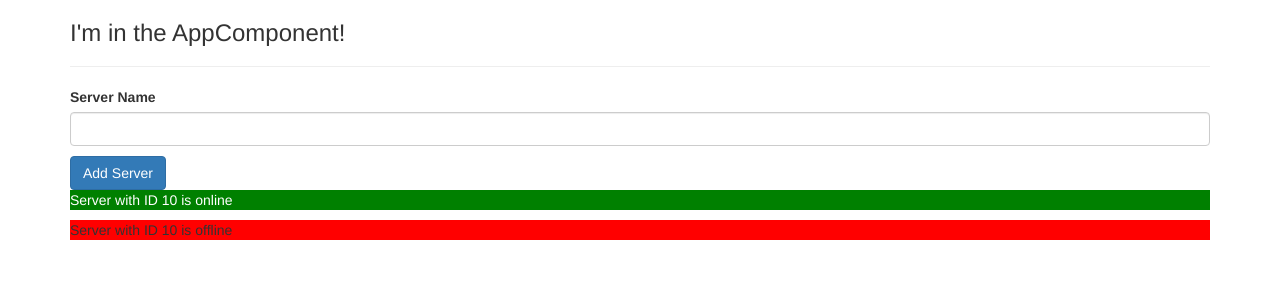
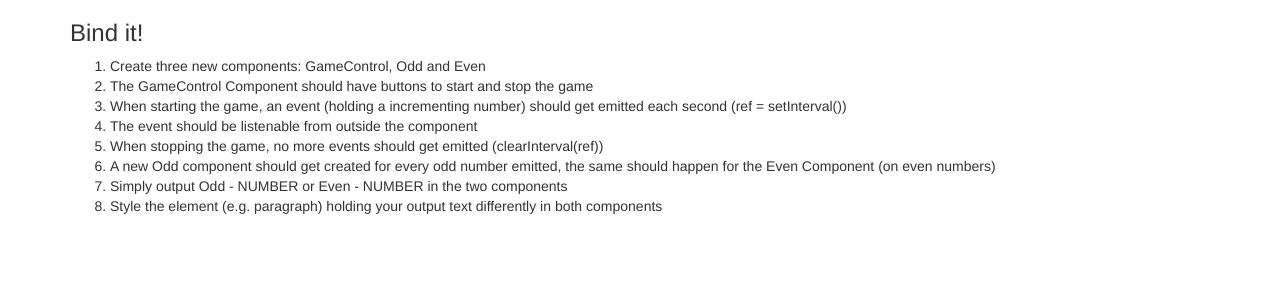
Before and after one commit to jrmahechad/angular-course-udemy, an Angular app: page / in a window 1280 px wide. Shown: the top 300 px of the page. Built offline with nearby package versions, Linux system fonts and the light colour scheme.

Commit message:
assigment

```diff
--- a/src/app/app.component.html
+++ b/src/app/app.component.html
@@ -1,9 +1,17 @@
 <div class="container">
   <div class="row">
     <div class="col-xs-12">
-      <h3>I'm in the AppComponent!</h3>
-      <hr>
-      <app-servers></app-servers>
+      <h3>Bind it!</h3>
+      <ol>
+        <li>Create three new components: GameControl, Odd and Even</li>
+        <li>The GameControl Component should have buttons to start and stop the game</li>
+        <li>When starting the game, an event (holding a incrementing number) should get emitted each second (ref = setInterval())</li>
+        <li>The event should be listenable from outside the component</li>
+        <li>When stopping the game, no more events should get emitted (clearInterval(ref))</li>
+        <li>A new Odd component should get created for every odd number emitted, the same should happen for the Even Component (on even numbers)</li>
+        <li>Simply output Odd - NUMBER or Even - NUMBER in the two components</li>
+        <li>Style the element (e.g. paragraph) holding your output text differently in both components</li>
+      </ol>
     </div>
   </div>
 </div>
--- a/src/app/app.component.ts
+++ b/src/app/app.component.ts
@@ -6,5 +6,4 @@
   styleUrls: ['./app.component.css']
 })
 export class AppComponent {
-
 }
--- a/src/index.html
+++ b/src/index.html
@@ -2,13 +2,13 @@
 <html lang="en">
 <head>
   <meta charset="utf-8">
-  <title>AngularCourseUdemy</title>
+  <title>MyFirstApp</title>
   <base href="/">
 
   <meta name="viewport" content="width=device-width, initial-scale=1">
   <link rel="icon" type="image/x-icon" href="favicon.ico">
 </head>
 <body>
-  <app-root>Loading...</app-root>
+  <app-root></app-root>
 </body>
 </html>
```
Also changed, not shown: src/app/app.module.ts (+4 -6 lines), 1 other file (tests, documents, lock files or other folders).
